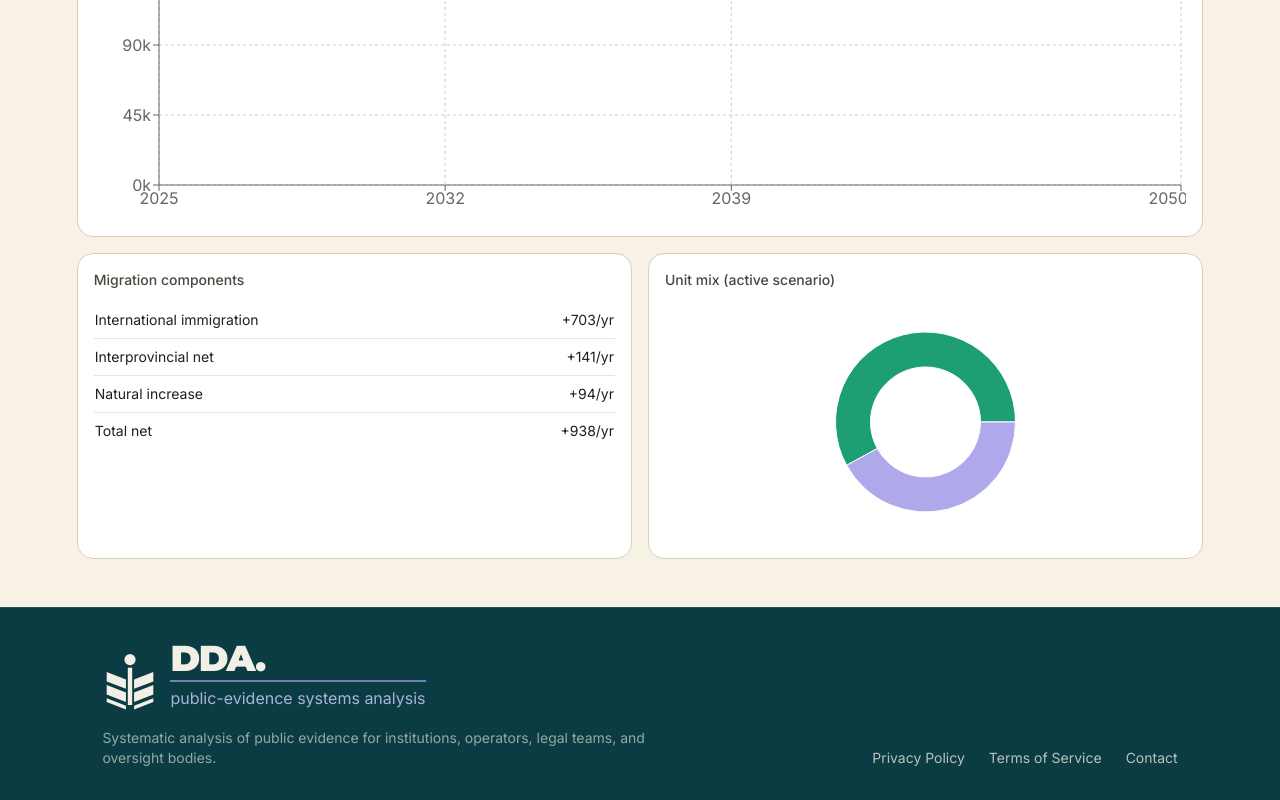
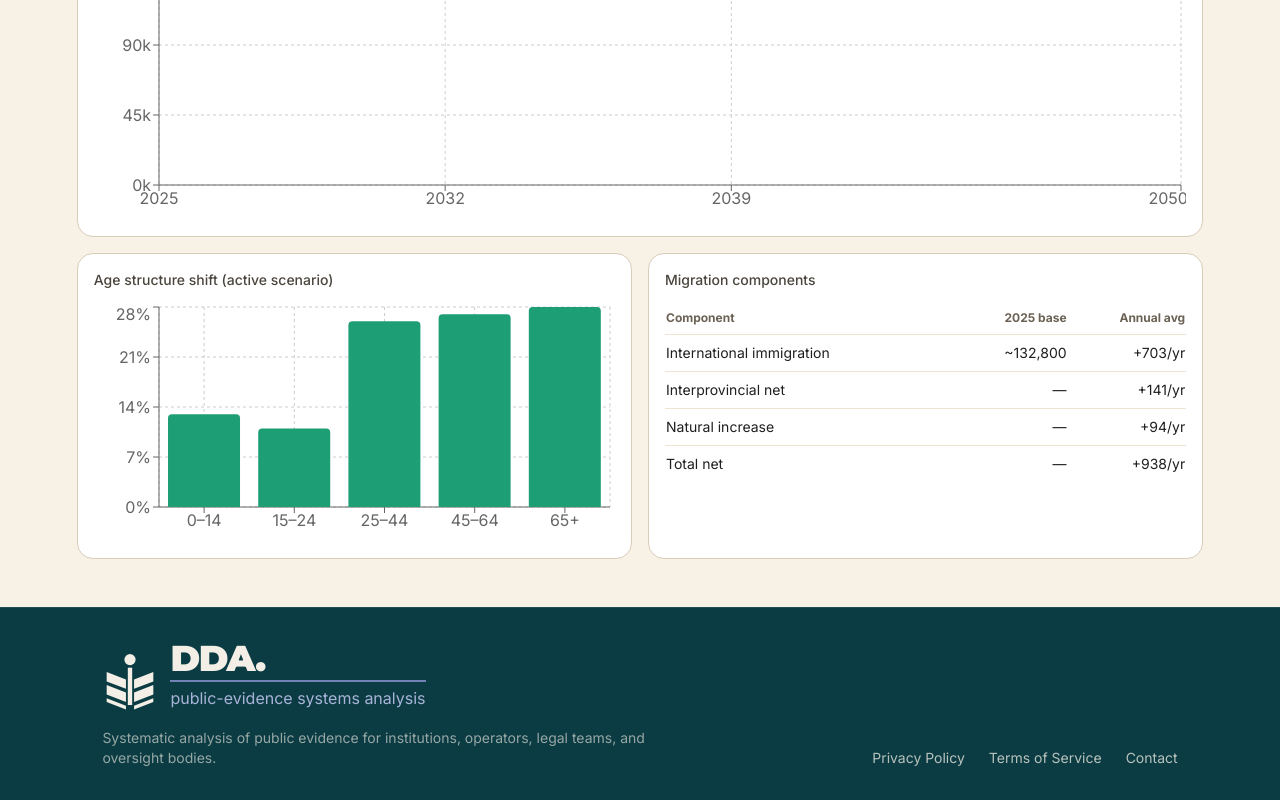
Before and after one commit to davidoyle/DDA, a React (Vite) app: page /tools/municipal-models in a window 1280 px wide. Shown: the part 1202-2002 px from the top of the page. Built offline with nearby package versions, Linux system fonts and the light colour scheme.

Commit message:
Restore migration, age structure, and pipeline sections in municipal tool

```diff
--- a/src/pages/tools/MunicipalModelsPage.tsx
+++ b/src/pages/tools/MunicipalModelsPage.tsx
@@ -354,19 +354,70 @@ export default function MunicipalModelsPage() {
 
             <div className="grid gap-4 lg:grid-cols-2">
               <article className="rounded-xl border border-[#d8cdb9] bg-white p-4">
+                <p className="mb-3 text-sm font-medium text-[#4a453d]">Age structure shift (active scenario)</p>
+                <div className="h-[240px]">
+                  <ResponsiveContainer width="100%" height="100%">
+                    <BarChart
+                      data={[
+                        { name: '0–14', share: 13 },
+                        { name: '15–24', share: 11 },
+                        { name: '25–44', share: 26 },
+                        { name: '45–64', share: 27 },
+                        { name: '65+', share: scenario === 'high' ? 26 : scenario === 'low' ? 29 : 28 },
+                      ]}
+                    >
+                      <CartesianGrid strokeDasharray="3 3" />
+                      <XAxis dataKey="name" />
+                      <YAxis unit="%" />
+                      <Tooltip formatter={(value: number) => `${value}%`} />
+                      <Bar dataKey="share" fill="#1D9E75" radius={[4, 4, 0, 0]} />
+                    </BarChart>
+                  </ResponsiveContainer>
+                </div>
+              </article>
+
+              <article className="rounded-xl border border-[#d8cdb9] bg-white p-4">
                 <p className="mb-3 text-sm font-medium text-[#4a453d]">Migration components</p>
                 <table className="w-full text-sm">
+                  <thead>
+                    <tr className="border-b border-[#efe4d1] text-left text-xs text-[#6b6255]">
+                      <th className="py-2">Component</th>
+                      <th className="py-2 text-right">2025 base</th>
+                      <th className="py-2 text-right">Annual avg</th>
+                    </tr>
+                  </thead>
                   <tbody>
                     {migrationRows.map((row) => (
                       <tr key={row.component} className="border-b border-[#efe4d1] last:border-b-0">
                         <td className="py-2">{row.component}</td>
+                        <td className="py-2 text-right">{row.component === 'International immigration' ? `~${city.base.pop2025.toLocaleString()}` : '—'}</td>
                         <td className="py-2 text-right">+{row.annualAvg.toLocaleString()}/yr</td>
                       </tr>
                     ))}
                   </tbody>
                 </table>
               </article>
+            </div>
+          </TabsContent>
 
+          <TabsContent value="housing" className="space-y-4">
+            <article className="rounded-xl border border-[#d8cdb9] bg-white p-4">
+              <p className="mb-3 text-sm font-medium text-[#4a453d]">Housing demand — units required annually</p>
+              <div className="h-[320px]">
+                <ResponsiveContainer width="100%" height="100%">
+                  <BarChart data={activeRows}>
+                    <CartesianGrid strokeDasharray="3 3" />
+                    <XAxis dataKey="year" />
+                    <YAxis />
+                    <Tooltip />
+                    <Bar dataKey="newHH" stackId="a" fill="#5DCAA5" />
+                    <Bar dataKey="unitsReq" stackId="a" fill="#AFA9EC" />
+                  </BarChart>
+                </ResponsiveContainer>
+              </div>
+            </article>
+
+            <div className="grid gap-4 lg:grid-cols-2">
               <article className="rounded-xl border border-[#d8cdb9] bg-white p-4">
                 <p className="mb-3 text-sm font-medium text-[#4a453d]">Unit mix (active scenario)</p>
                 <div className="h-[240px]">
@@ -381,22 +432,23 @@ export default function MunicipalModelsPage() {
                   </ResponsiveContainer>
                 </div>
               </article>
-            </div>
-          </TabsContent>
 
-          <TabsContent value="housing" className="rounded-xl border border-[#d8cdb9] bg-white p-4">
-            <p className="mb-3 text-sm font-medium text-[#4a453d]">Housing demand — units required annually</p>
-            <div className="h-[320px]">
-              <ResponsiveContainer width="100%" height="100%">
-                <BarChart data={activeRows}>
-                  <CartesianGrid strokeDasharray="3 3" />
-                  <XAxis dataKey="year" />
-                  <YAxis />
-                  <Tooltip />
-                  <Bar dataKey="newHH" stackId="a" fill="#5DCAA5" />
-                  <Bar dataKey="unitsReq" stackId="a" fill="#AFA9EC" />
-                </BarChart>
-              </ResponsiveContainer>
+              <article className="rounded-xl border border-[#d8cdb9] bg-white p-4">
+                <p className="mb-3 text-sm font-medium text-[#4a453d]">Supply pipeline status</p>
+                <table className="w-full text-sm">
+                  <tbody>
+                    <tr className="border-b border-[#efe4d1]"><td className="py-2">2025 units created</td><td className="py-2 text-right">606</td></tr>
+                    <tr className="border-b border-[#efe4d1]"><td className="py-2">Pipeline (approved)</td><td className="py-2 text-right">&gt;750</td></tr>
+                    <tr className="border-b border-[#efe4d1]"><td className="py-2">Rental vacancy rate</td><td className="py-2 text-right">4.0%</td></tr>
+                    <tr className="border-b border-[#efe4d1]"><td className="py-2">Vacancy direction</td><td className="py-2 text-right">+1.7 pp YoY</td></tr>
+                    <tr className="border-b border-[#efe4d1]"><td className="py-2">Avg 2-bed rent</td><td className="py-2 text-right">~$1,148</td></tr>
+                    <tr><td className="py-2">Record permit value</td><td className="py-2 text-right">$389.9M</td></tr>
+                  </tbody>
+                </table>
+                <p className="mt-3 border-t border-[#efe4d1] pt-3 text-xs text-[#6b6255]">
+                  4.0% vacancy above structural equilibrium (~3%) suggests temporary lease-up lag; pressure can return under medium/high scenarios by 2028–2030.
+                </p>
+              </article>
             </div>
           </TabsContent>
 
```
